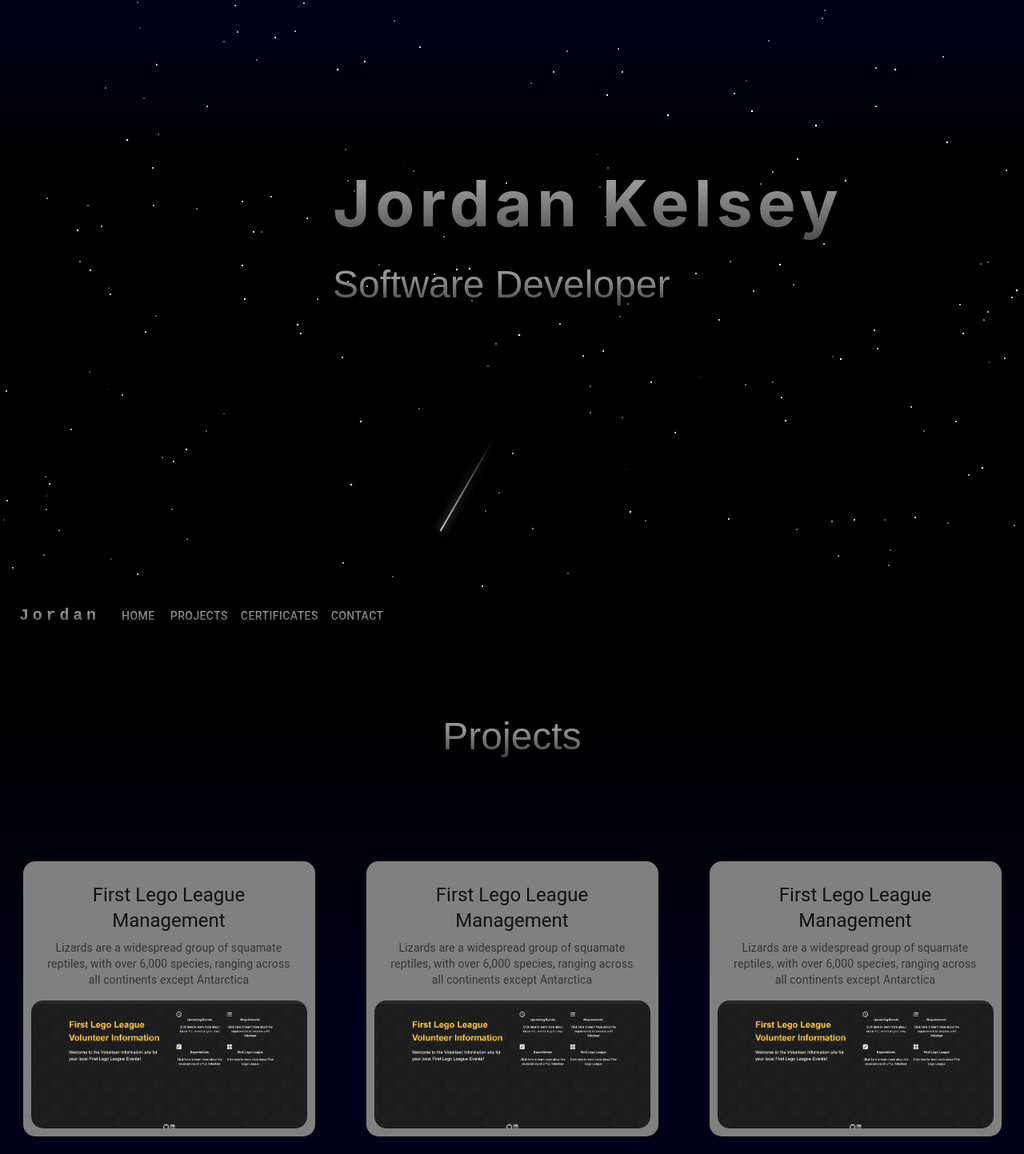
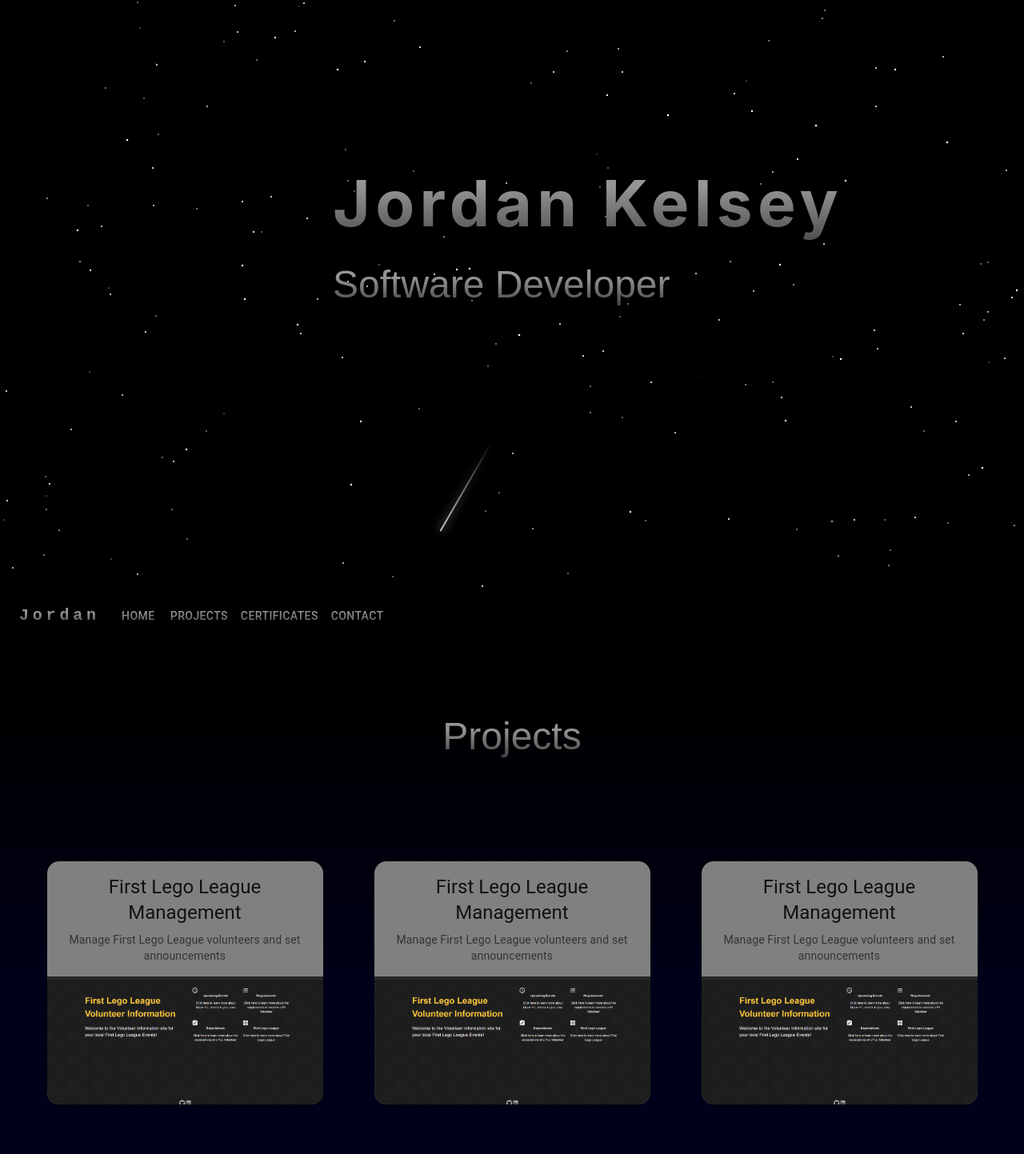
Before and after one commit to ProgramStuff/Web-Portfolio, a React (Vite) app in the folder Portfolio/: page / in a window 1280 px wide. Shown: the top 1443 px of the page at 80% size. Built offline with nearby package versions, Linux system fonts and the light colour scheme.

Commit message:
Color corrections

```diff
--- a/Portfolio/src/App.css
+++ b/Portfolio/src/App.css
@@ -60,12 +60,9 @@
 
 .MuiCard-root {
   flex: -2 1 calc(33.333% - 20px);
-  background: #7c7b7b;
   width: 50vh;
-  padding: 10px;
   float: left;
 }
-
 
 /* Responsive styles */
 @media (max-width: 1200px) {
--- a/Portfolio/src/assets/styles/AppBar.css
+++ b/Portfolio/src/assets/styles/AppBar.css
@@ -1,10 +1,5 @@
 .pages:hover {
-    background: #332b37;
-    background-image: -webkit-linear-gradient(top, #332b37, #332b37);
-    background-image: -moz-linear-gradient(top, #332b37, #332b37);
-    background-image: -ms-linear-gradient(top, #332b37, #332b37);
-    background-image: -o-linear-gradient(top, #332b37, #332b37);
-    background-image: linear-gradient(to bottom, #332b37, #332b37);
+    color: #ffffff;
     text-decoration: none;
 }
 
--- a/Portfolio/src/assets/styles/Stars.css
+++ b/Portfolio/src/assets/styles/Stars.css
@@ -5,7 +5,8 @@ body {
 
   #sky-header {
     height: 92vh;
-    background-image: linear-gradient(
+    background: black;
+    /* background-image: linear-gradient(
       0deg,
       hsl(0deg 0% 0%) 72%,
       hsl(240deg 100% 5%) 98%,
@@ -13,7 +14,7 @@ body {
       hsl(240deg 100% 5%) 102%,
       hsl(239deg 100% 5%) 101%,
       hsl(238deg 100% 5%) 100%
-    );
+    );     */
     overflow: hidden;
   }
 
--- a/Portfolio/src/components/ActionCard.jsx
+++ b/Portfolio/src/components/ActionCard.jsx
@@ -33,8 +33,7 @@ import FLLHomeImage from '../assets/images/FLL-home.png';
               First Lego League Management
             </Typography>
             <Typography variant="body2" sx={{ color: 'text.secondary' }}>
-              Lizards are a widespread group of squamate reptiles, with over 6,000
-              species, ranging across all continents except Antarctica
+              Manage First Lego League volunteers and set announcements
             </Typography>
           </CardContent>
 
@@ -42,8 +41,7 @@ import FLLHomeImage from '../assets/images/FLL-home.png';
             component="img"
             height="160"
             image={FLLHomeImage}
-            alt="green iguana"
-            sx={{borderRadius: '15px'}}
+            alt="Project image"
           />
 
         </CardActionArea>
--- a/Portfolio/src/components/ResponsiveAppBar.jsx
+++ b/Portfolio/src/components/ResponsiveAppBar.jsx
@@ -116,7 +116,7 @@ export default function ResponsiveAppBar() {
           <Box sx={{ flexGrow: 1, display: { xs: 'none', md: 'flex' } }}>
             {pages.map((page) => (
               <Button
-              className='bar-text'
+              className='bar-text pages'
                 key={page}
                 onClick={handleCloseNavMenu}
                 sx={{ my: 2, display: 'block', color: '#C197D2'}}
```
